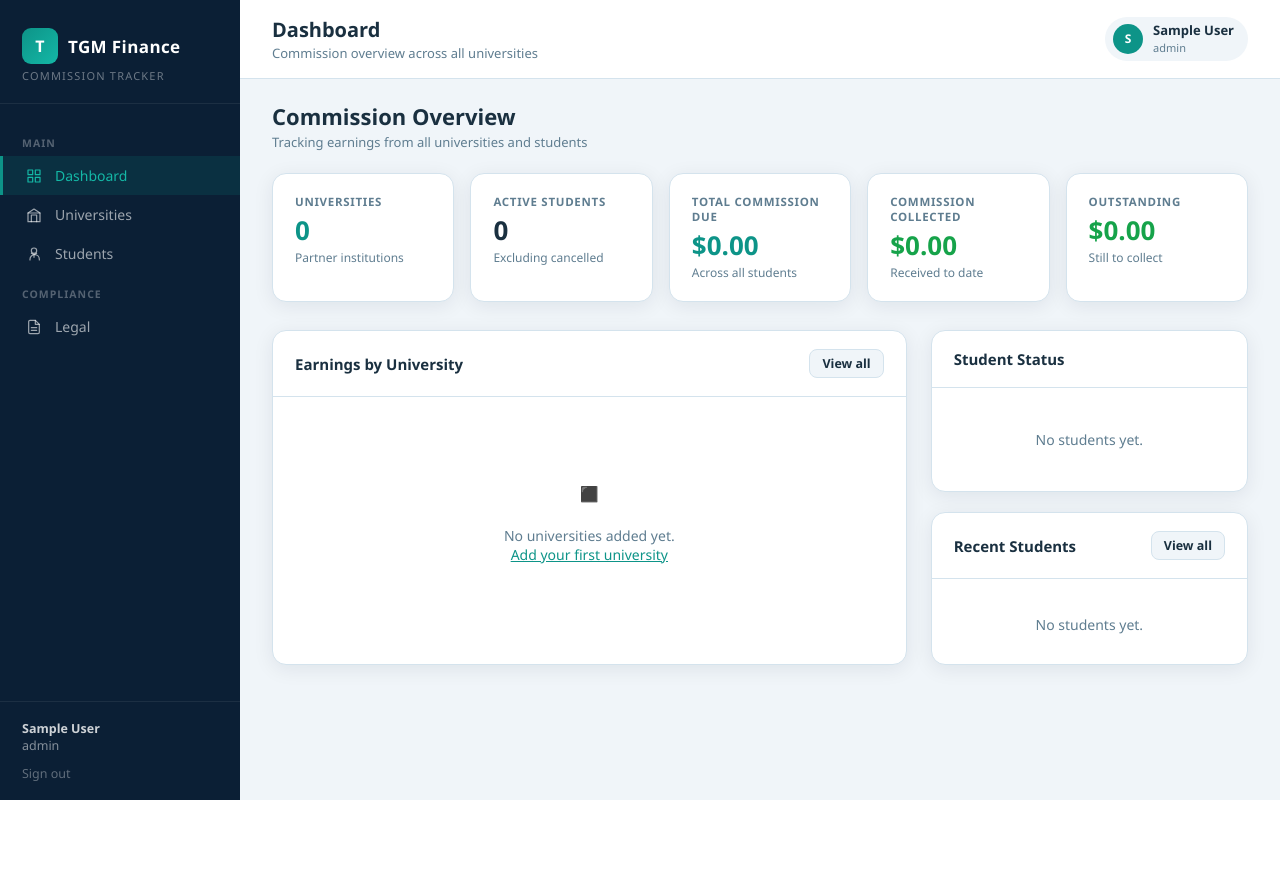
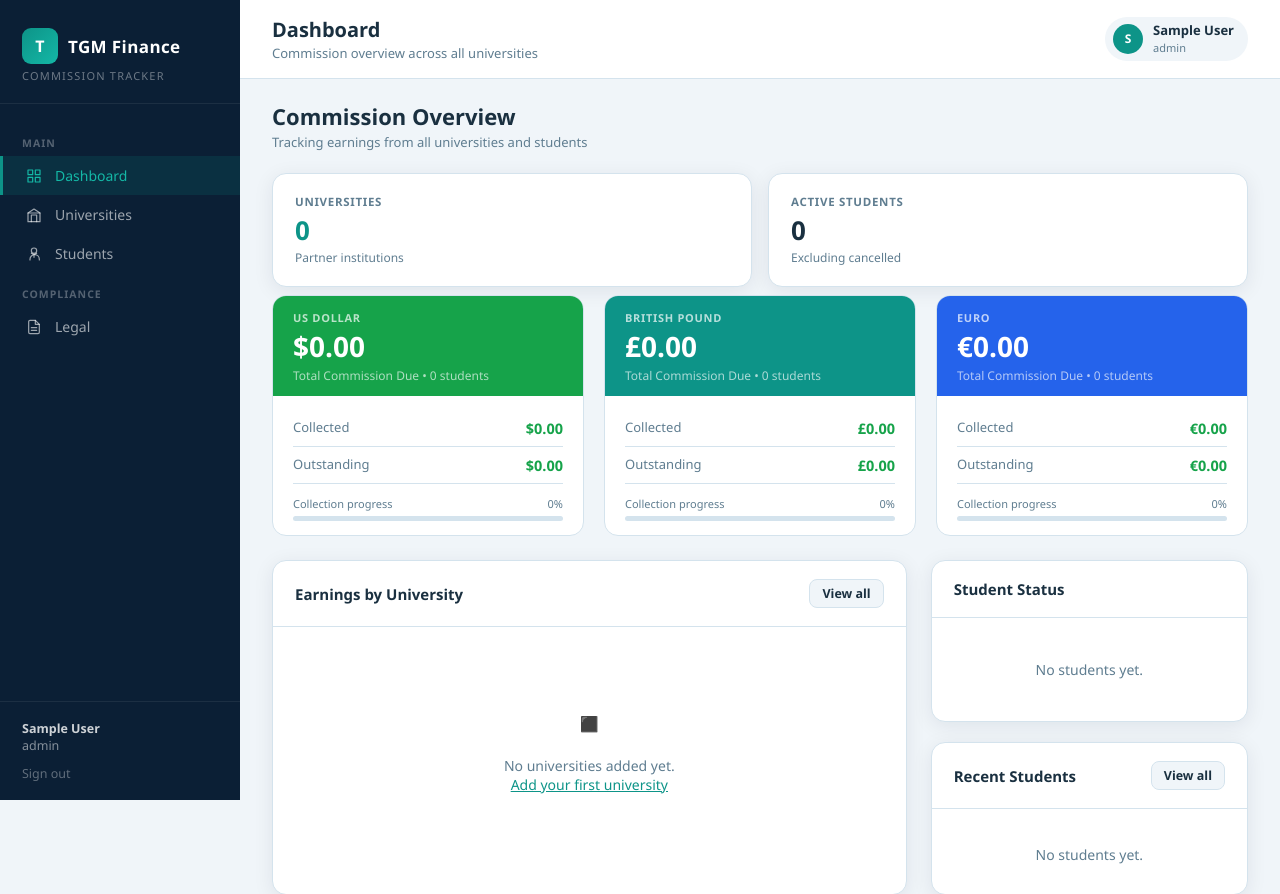
Before and after one commit to TGMED/finance, a Flask app: page / in a window 1280 px wide. Shown: the top 894 px of the page. Before the commit the page ends 800 px from the top, so only its background shows below. Run offline with Flask 3, Linux system fonts and the light colour scheme; the visitor is signed in with stand-in values (Sample User, id 1); data that the repository does not hold is empty.

Commit message:
Dashboard: show TCD, collected and outstanding per currency (USD, GBP, EUR)

```diff
--- a/app.py
+++ b/app.py
@@ -330,6 +330,16 @@ def dashboard():
     total_outstanding= total_expected - total_collected
     total_students   = len(all_students)
 
+    currency_totals = {}
+    for cur in ["USD", "GBP", "EUR"]:
+        cur_students = [s for s in all_students if s.currency == cur]
+        due       = sum(s.commission_amount for s in cur_students)
+        collected = sum(s.amount_collected  for s in cur_students)
+        currency_totals[cur] = {
+            "due": due, "collected": collected, "outstanding": due - collected,
+            "students": len(cur_students),
+        }
+
     status_counts = {}
     for s in Student.query.all():
         status_counts[s.status] = status_counts.get(s.status, 0) + 1
@@ -358,6 +368,7 @@ def dashboard():
         status_counts=status_counts,
         uni_rows=uni_rows,
         recent=recent,
+        currency_totals=currency_totals,
     )
 
 
--- a/templates/dashboard.html
+++ b/templates/dashboard.html
@@ -12,7 +12,7 @@
 </div>
 
 <!-- KPI row -->
-<div class="stats-grid">
+<div class="stats-grid" style="grid-template-columns:repeat(2,1fr);margin-bottom:8px;">
   <div class="stat">
     <div class="stat-label">Universities</div>
     <div class="stat-value teal">{{ total_universities }}</div>
@@ -23,23 +23,49 @@
     <div class="stat-value">{{ total_students }}</div>
     <div class="stat-meta">Excluding cancelled</div>
   </div>
-  <div class="stat">
-    <div class="stat-label">Total Commission Due</div>
-    <div class="stat-value teal">{{ total_expected | money }}</div>
-    <div class="stat-meta">Across all students</div>
+</div>
+
+<!-- Per-currency commission cards -->
+{% set cur_meta = {
+  'USD': {'symbol': '$',  'label': 'US Dollar',     'color': '#16a34a'},
+  'GBP': {'symbol': '£',  'label': 'British Pound',  'color': '#0d9488'},
+  'EUR': {'symbol': '€',  'label': 'Euro',           'color': '#2563eb'},
+} %}
+<div style="display:grid;grid-template-columns:repeat(3,1fr);gap:20px;margin-bottom:24px;">
+  {% for cur, meta in cur_meta.items() %}
+  {% set ct = currency_totals[cur] %}
+  <div style="background:#fff;border-radius:14px;border:1px solid var(--line);overflow:hidden;">
+    <!-- header -->
+    <div style="background:{{ meta.color }};padding:14px 20px 12px;">
+      <div style="font-size:11px;font-weight:700;letter-spacing:.7px;color:rgba(255,255,255,.7);text-transform:uppercase;">{{ meta.label }}</div>
+      <div style="font-size:28px;font-weight:800;color:#fff;margin-top:2px;">{{ meta.symbol }}{{ '{:,.2f}'.format(ct.due) }}</div>
+      <div style="font-size:12px;color:rgba(255,255,255,.65);margin-top:2px;">Total Commission Due &bull; {{ ct.students }} student{{ 's' if ct.students != 1 }}</div>
+    </div>
+    <!-- body -->
+    <div style="padding:14px 20px;">
+      <div style="display:flex;justify-content:space-between;padding:8px 0;border-bottom:1px solid var(--line);">
+        <span style="font-size:13px;color:var(--muted);">Collected</span>
+        <strong style="color:#16a34a;">{{ meta.symbol }}{{ '{:,.2f}'.format(ct.collected) }}</strong>
+      </div>
+      <div style="display:flex;justify-content:space-between;padding:8px 0;border-bottom:1px solid var(--line);">
+        <span style="font-size:13px;color:var(--muted);">Outstanding</span>
+        <strong style="color:{% if ct.outstanding > 0 %}#f59e0b{% else %}#16a34a{% endif %};">
+          {{ meta.symbol }}{{ '{:,.2f}'.format(ct.outstanding) }}
+        </strong>
+      </div>
+      <!-- mini progress bar -->
+      {% set pct = (ct.collected / ct.due * 100) if ct.due > 0 else 0 %}
+      <div style="margin-top:12px;">
+        <div style="display:flex;justify-content:space-between;font-size:11px;color:var(--muted);margin-bottom:5px;">
+          <span>Collection progress</span><span>{{ pct | round(1) }}%</span>
+        </div>
+        <div style="background:var(--line);border-radius:4px;height:5px;overflow:hidden;">
+          <div style="width:{{ [pct,100]|min | round(1) }}%;height:100%;border-radius:4px;background:{{ meta.color }};"></div>
+        </div>
+      </div>
+    </div>
   </div>
-  <div class="stat">
-    <div class="stat-label">Commission Collected</div>
-    <div class="stat-value green">{{ total_collected | money }}</div>
-    <div class="stat-meta">Received to date</div>
-  </div>
-  <div class="stat">
-    <div class="stat-label">Outstanding</div>
-    <div class="stat-value {% if total_outstanding > 0 %}amber{% else %}green{% endif %}">
-      {{ total_outstanding | money }}
-    </div>
-    <div class="stat-meta">Still to collect</div>
-  </div>
+  {% endfor %}
 </div>
 
 <div style="display:grid;grid-template-columns:2fr 1fr;gap:24px;">
```
